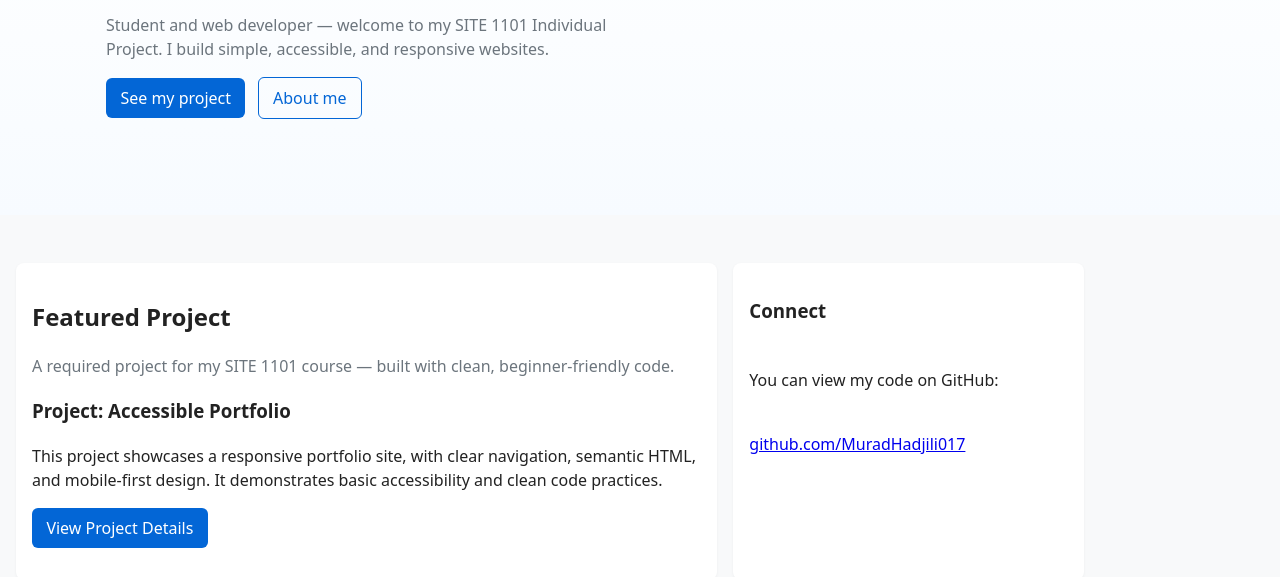
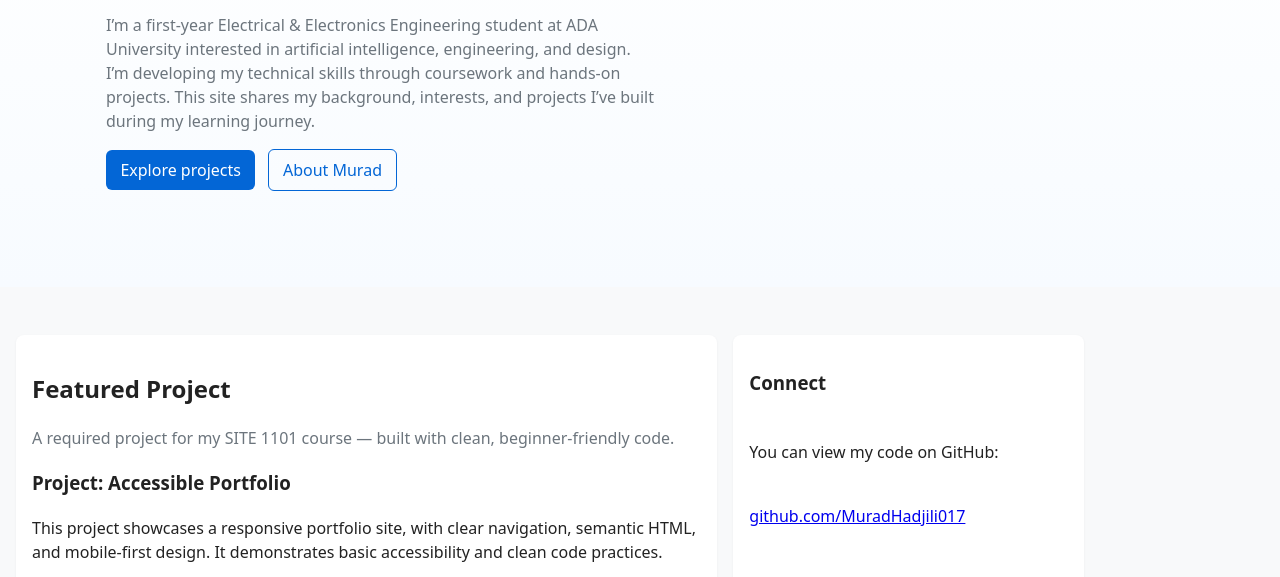
Before and after one commit to MuradHadjili017/MuradHadjili017.github.io, a plain HTML site: page index.html in a window 1280 px wide. Shown: the part 198-775 px from the top of the page. Drawn offline with Linux system fonts and the light colour scheme.

Commit message:
Update homepage hero with personal bio

```diff
--- a/index.html
+++ b/index.html
@@ -26,10 +26,10 @@
     <section class="hero">
       <div class="container">
         <h1>Hi, I’m <strong>Murad Hadjili</strong></h1>
-        <p>Student and web developer — welcome to my SITE 1101 Individual Project. I build simple, accessible, and responsive websites.</p>
+        <p class="lead">I’m a first-year Electrical &amp; Electronics Engineering student at ADA University interested in artificial intelligence, engineering, and design. I’m developing my technical skills through coursework and hands-on projects. This site shares my background, interests, and projects I’ve built during my learning journey.</p>
         <p class="hero-cta">
-          <a class="btn" href="/projects.html">See my project</a>
-          <a class="btn btn-outline" href="/about.html">About me</a>
+          <a class="btn" href="/projects.html">Explore projects</a>
+          <a class="btn btn-outline" href="/about.html">About Murad</a>
         </p>
       </div>
     </section>
@@ -66,4 +66,4 @@
 
   <script src="/js/script.js"></script>
 </body>
-</html>"},{
+</html>
```
